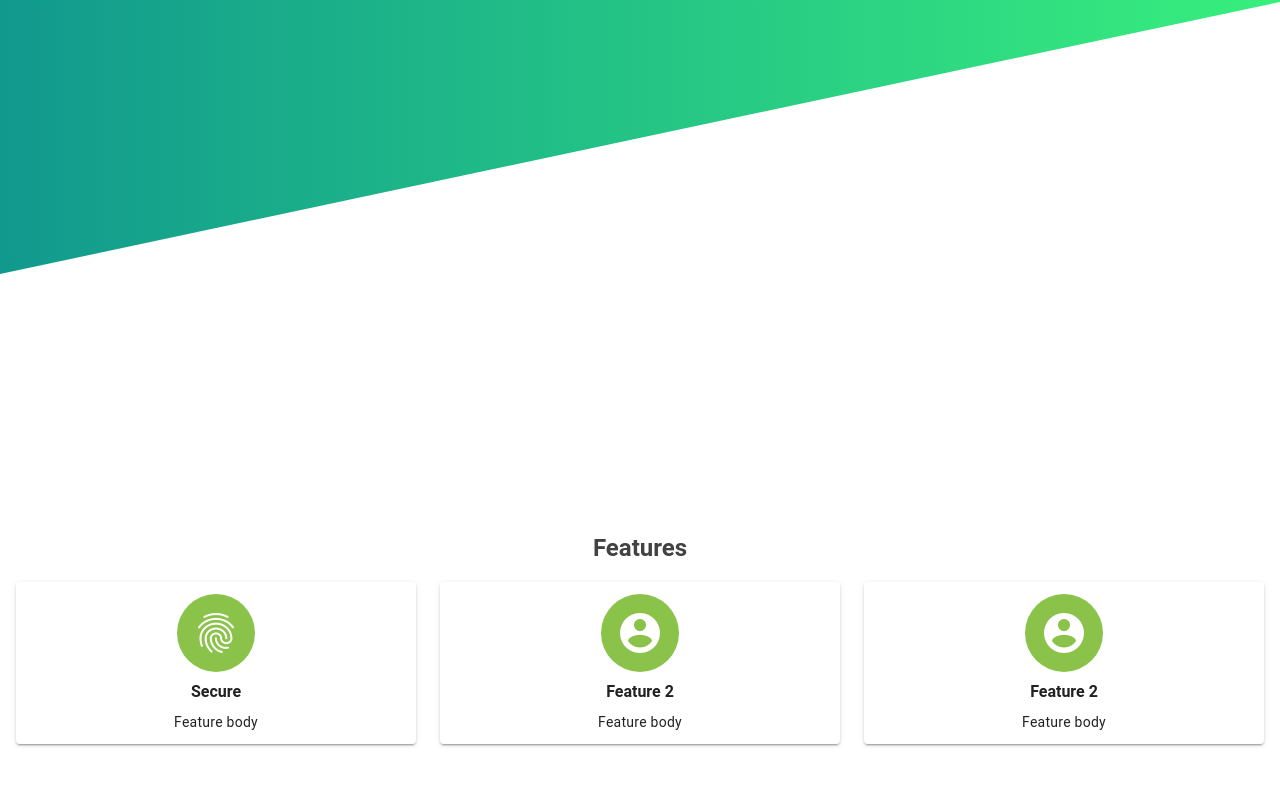
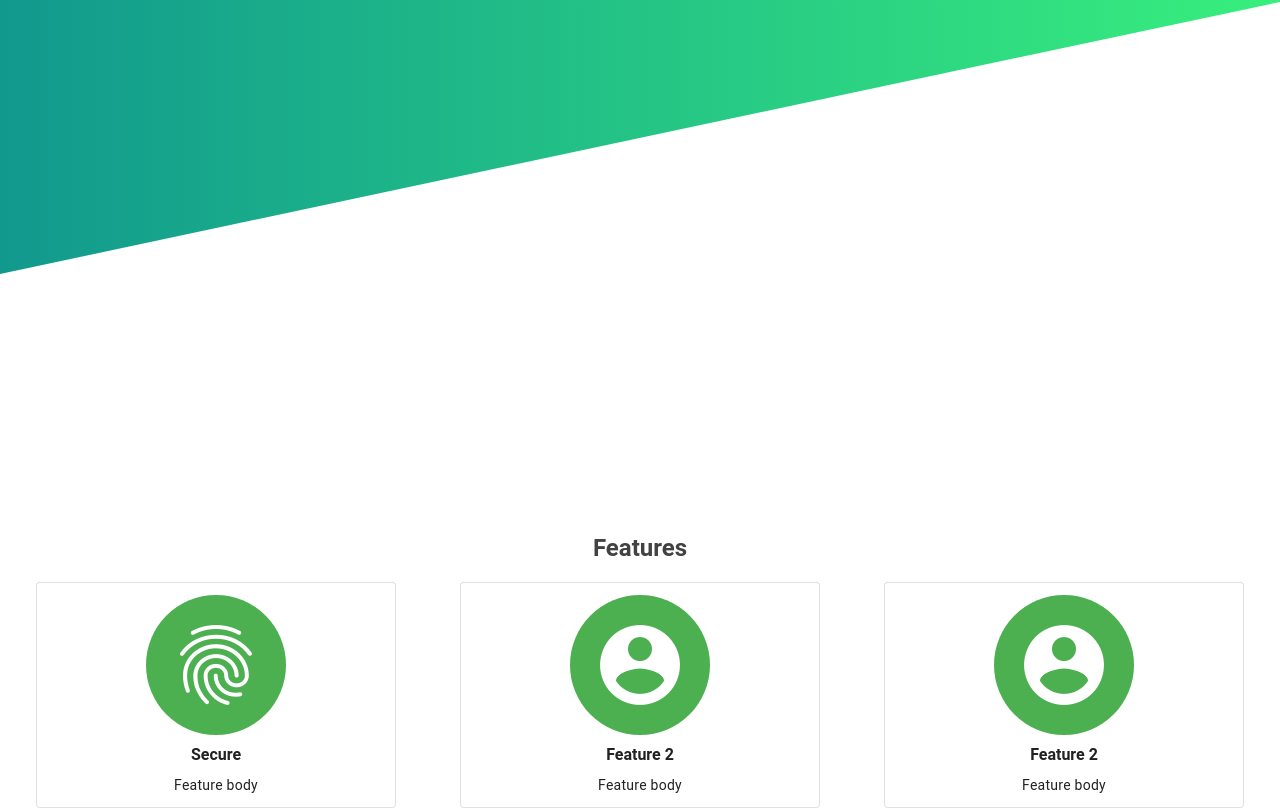
Before and after one commit to GustafHultgren/vuetify-template, a Vue app: page / in a window 1280 px wide. Shown: the part 486-1298 px from the top of the page. Before the commit the page ends 1234 px from the top, so only its background shows below. Built offline with nearby package versions, Linux system fonts and the light colour scheme.

Commit message:
refactor theme

```diff
--- a/src/plugins/vuetify.js
+++ b/src/plugins/vuetify.js
@@ -8,13 +8,13 @@ export default new Vuetify({
   theme: {
     themes: {
       light: {
-        primary: "#8bc34a",
-        secondary: "#9c27b0",
-        accent: "#cddc39",
-        error: "#f44336",
-        warning: "#ff9800",
-        info: "#00bcd4",
-        success: "#4caf50"
+        primary: colors.green.base,
+        secondary: colors.purple.base,
+        accent: colors.lime.base,
+        error: colors.red.base,
+        warning: colors.orange.base,
+        info: colors.cyan.base,
+        success: colors.green.base
       }
     }
   },
@@ -22,13 +22,3 @@ export default new Vuetify({
     iconfont: "mdi"
   }
 });
-
-// {
-//   primary: colors.light - green.base,
-//     secondary: colors.purple.base,
-//       accent: colors.lime.base,
-//         error: colors.red.base,
-//           warning: colors.orange.base,
-//             info: colors.cyan.base,
-//               success: colors.green.base
-// }
--- a/src/views/Home.vue
+++ b/src/views/Home.vue
@@ -12,10 +12,10 @@
     <section class="pa-4">
       <h1 class="grey--text text--darken-3 text-center">Features</h1>
       <v-layout row justify-space-around wrap class="mt-4">
-        <v-card v-for="feature in features" :key="feature.title" width="400" class="pa-3 text-center">
+        <v-card v-for="feature in features" :key="feature.title" outlined width="360" class="pa-3 text-center">
           <v-layout column align-center>
-            <v-avatar size="78" color="primary">
-              <v-icon size="48" dark>{{feature.icon}}</v-icon>
+            <v-avatar size="140" color="primary">
+              <v-icon size="96" dark>{{feature.icon}}</v-icon>
             </v-avatar>
             <h4 class="my-2">{{feature.title}}</h4>
             <div class="body-2">{{feature.body}}</div>
```
